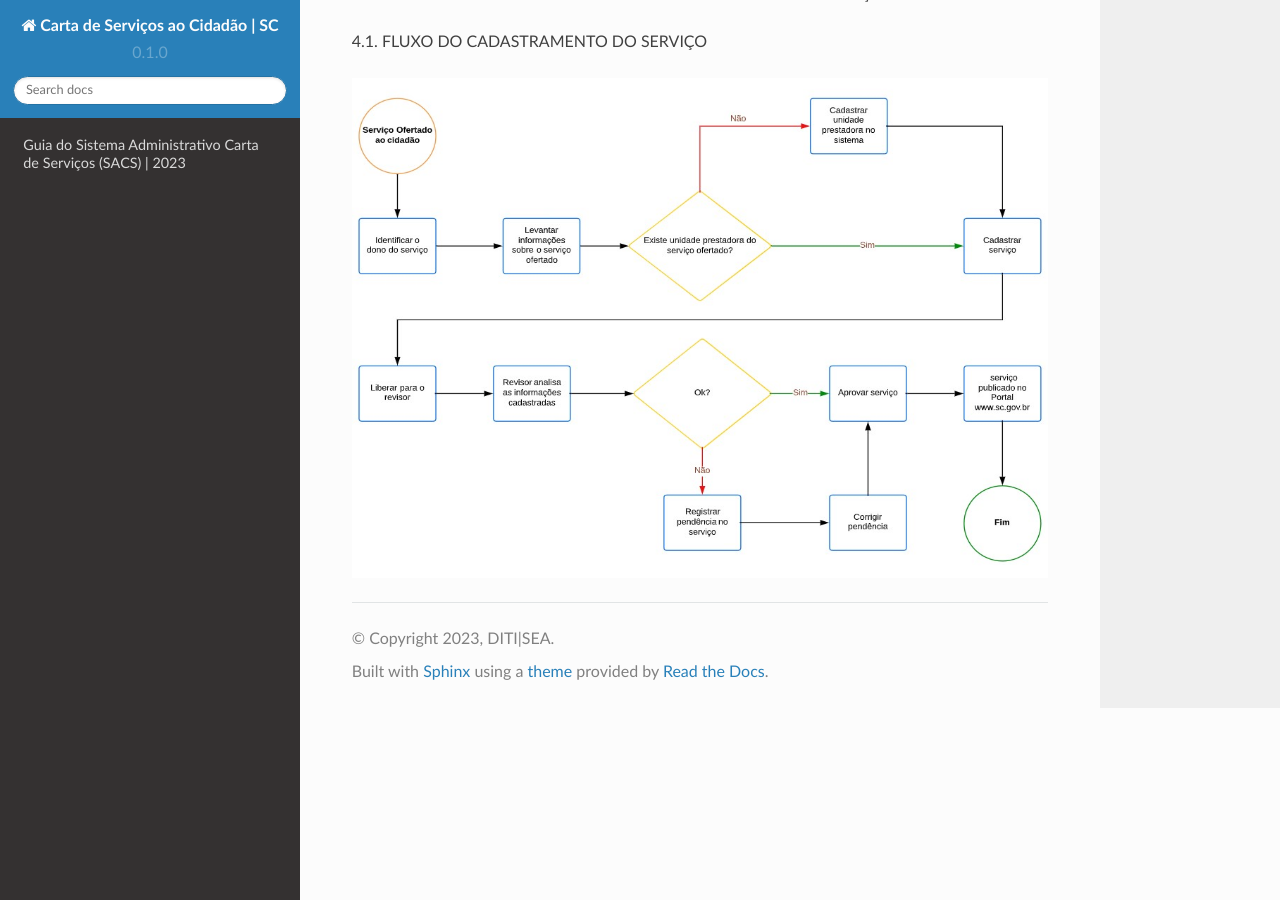
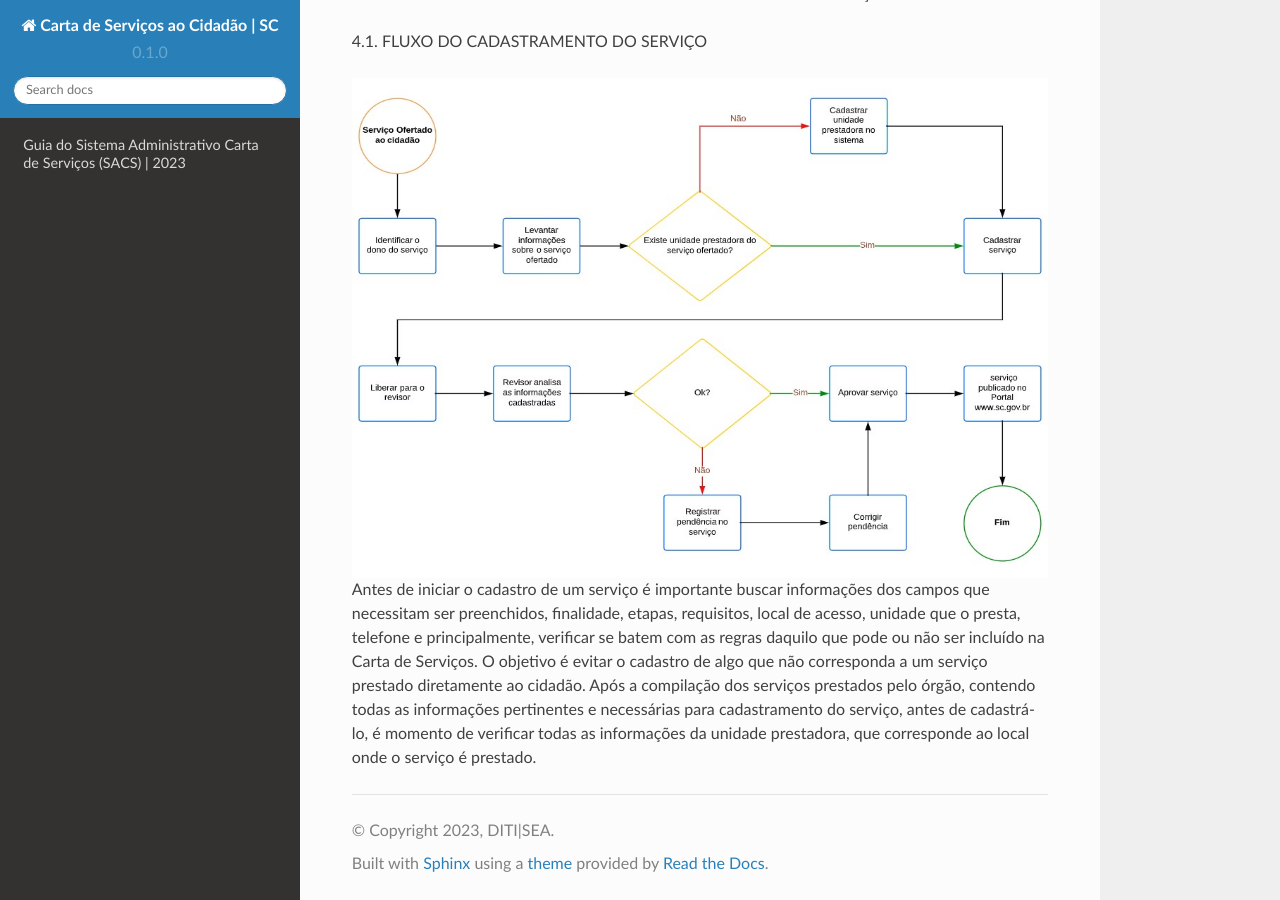
Before and after one commit to brunoaltieri/cartadeservicos, a Sphinx documentation site: the page built from docs/source/index.rst, in a window 1280 px wide and 900 px high, scrolled down 6185 px. Built offline with Sphinx 7.4.7 and the Read the Docs theme 2.0.0, drawn with Linux system fonts in a browser that asks for light colours.

Commit message:
Update index.rst

```diff
--- a/docs/source/index.rst
+++ b/docs/source/index.rst
@@ -203,3 +203,8 @@ Observação: existe uma exceção que é o Protocolo Digital.
    :scale: 100%
    :alt: tela mostrando o fluxo do cadastro do serviço
    :align: center
+
+
+Antes de iniciar o cadastro de um serviço é importante buscar informações dos campos que necessitam ser preenchidos, finalidade, etapas, requisitos, local de acesso, unidade que o presta, telefone e principalmente, verificar se batem com as regras daquilo que pode ou não ser incluído na Carta de Serviços. O objetivo é evitar
+o cadastro de algo que não corresponda a um serviço prestado diretamente ao cidadão.
+Após a compilação dos serviços prestados pelo órgão, contendo todas as informações pertinentes e necessárias para cadastramento do serviço, antes de cadastrá-lo, é momento de verificar todas as informações da unidade prestadora, que corresponde ao local onde o serviço é prestado.
```
